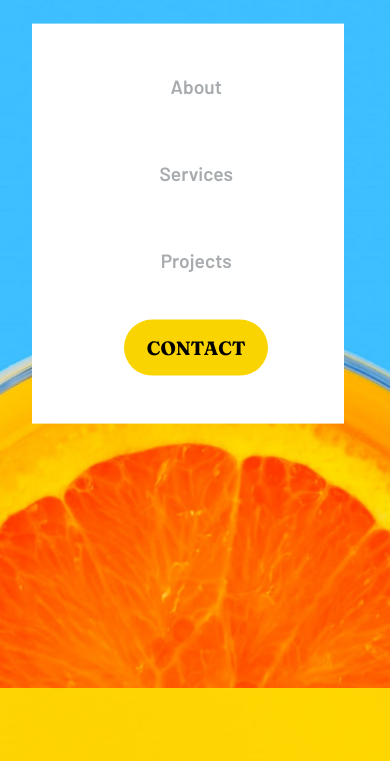
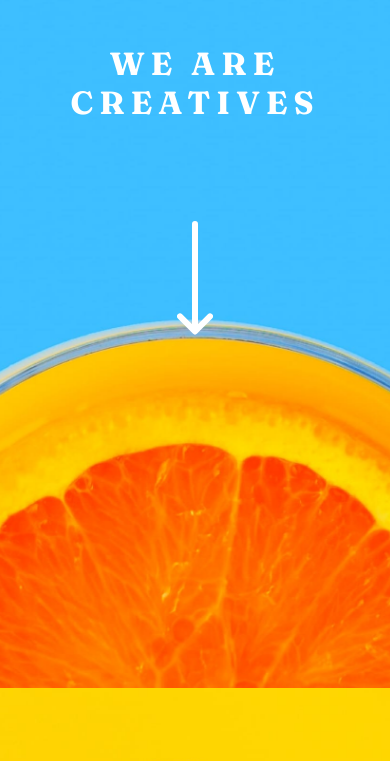
Before and after one commit to Mert18/fm-sunnyside-agency-landing, a website: page index.html in a window 390 px wide. Shown: the part 72-833 px from the top of the page. Drawn offline with Linux system fonts and the light colour scheme; files that its build step writes are made by us from their sources.

Commit message:
im beggin beggin you please be fixed

```diff
--- a/app/js/script.js
+++ b/app/js/script.js
@@ -1,5 +1,6 @@
 const hamburgerLines = document.querySelector(".header-nav-hamburger-hamb");
 const hamburgerMenu = document.querySelector(".hamburger-menu");
+hamburgerMenu.style.display = 'none'
 
 hamburgerLines.addEventListener('click', () => {
   if(hamburgerMenu.style.display === "block"){
--- a/app/scss/components/header.scss
+++ b/app/scss/components/header.scss
@@ -68,8 +68,6 @@
     bottom: 40px;
   }
 }
-
-
 
 .hamburger-menu{
   display: none;
```
Also changed, not shown: dist/script.js, dist/style.css, 2 other files.
